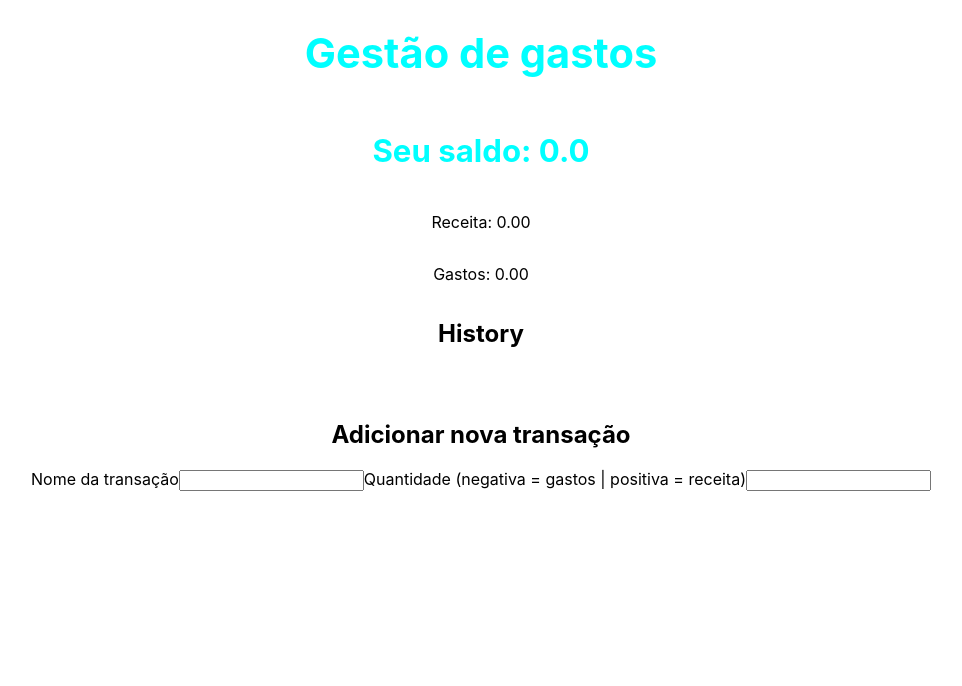
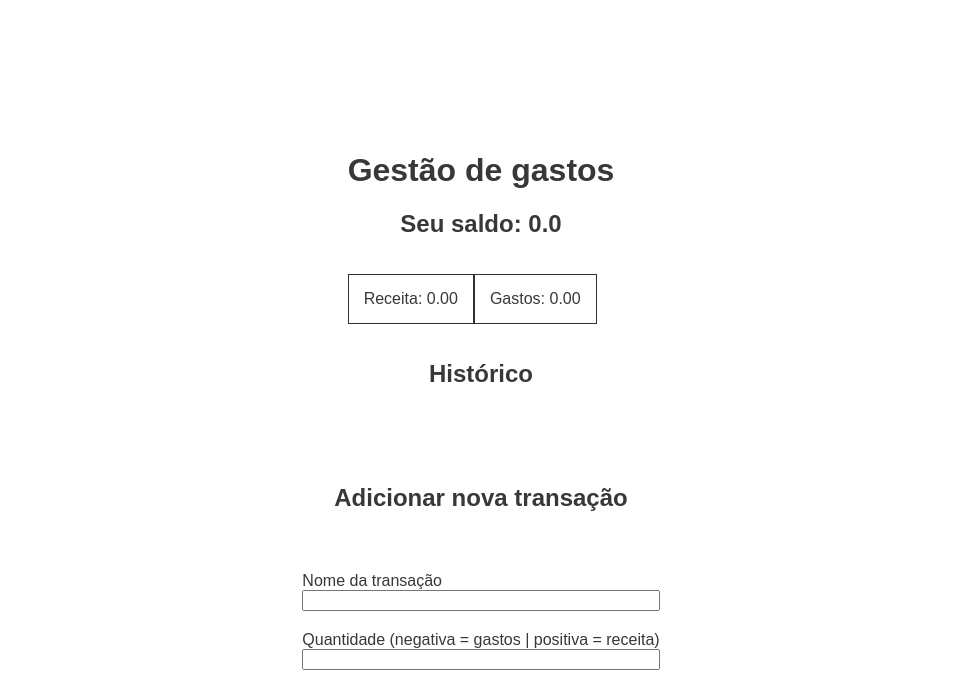
Before and after one commit to Nhed1/gest-o-financeira-react, a React (Create React App) app: page / in a window 1280 px wide. Shown: the top 686 px of the page, without its empty margins (159-1121 px from the left). Built offline with nearby package versions, Linux system fonts and the light colour scheme.

Commit message:
styles gerais adicionados, layout concluido

```diff
--- a/package.json
+++ b/package.json
@@ -6,6 +6,7 @@
     "@testing-library/jest-dom": "^5.16.1",
     "@testing-library/react": "^12.1.2",
     "@testing-library/user-event": "^13.5.0",
+    "node-sass": "^7.0.1",
     "react": "^17.0.2",
     "react-dom": "^17.0.2",
     "react-scripts": "5.0.0",
--- a/src/App.jsx
+++ b/src/App.jsx
@@ -1,15 +1,13 @@
 import {Header} from './components/Header.jsx'
-import {Balance} from './components/Balance.jsx'
 import {History} from './components/History.jsx'
 import {Form} from './components/Form.jsx'
 
-import './app.css'
+import './app.scss'
 
 function App() {
   return (
     <div className="App">
       <Header></Header>
-      <Balance></Balance>
       <History></History>
       <Form></Form>
     </div>
--- a/src/app.css
+++ /dev/null
@@ -1,6 +0,0 @@
-div {
-  display: flex;
-  flex-direction: column;
-  justify-content: center;
-  align-items: center;
-}
--- /dev/null
+++ b/src/app.scss
@@ -0,0 +1,42 @@
+.App {
+  height: 100vh;
+  width: 100vw;
+
+  display: flex;
+  flex-direction: column;
+  justify-content: center;
+  align-items: center;
+
+  color: rgb(58, 55, 55);
+  font-family: sans-serif;
+
+  .balance {
+    text-align: center;
+  }
+
+  .income-expense {
+    display: flex;
+    p {
+      border: 1px rgb(49, 48, 48) solid;
+      // border-radius: 10px;
+      padding: 15px;
+    }
+  }
+  .history ul {
+    // background-color: green;
+    padding: 20px 0;
+  }
+
+  .form {
+    text-align: center;
+  }
+
+  .form-inputs,
+  .amount,
+  .title-transaction {
+    padding-top: 20px;
+    text-align: left;
+    display: flex;
+    flex-direction: column;
+  }
+}
--- a/src/components/Balance.jsx
+++ /dev/null
@@ -1,8 +0,0 @@
-export function Balance() {
-    return(
-        <div>
-            <div><p>Receita: 0.00</p></div>
-            <div><p>Gastos: 0.00</p></div>
-        </div>
-    )
-}
--- a/src/components/Form.jsx
+++ b/src/components/Form.jsx
@@ -1,14 +1,17 @@
 export function Form() {
     return(
-        <div>
+        <div className="form">
             <h2>Adicionar nova transação</h2>
-            <div>
+            <div className="form-inputs">
                 <form>
-                    <label htmlFor="title">Nome da transação</label>
-                    <input type="text" id="title"/>
-
-                    <label htmlFor="title">Quantidade (negativa = gastos | positiva = receita)</label>
-                    <input type="text" id="title"/>
+                    <div className="title-transaction">
+                        <label htmlFor="title">Nome da transação</label>
+                        <input type="text" id="title"/>
+                    </div>
+                    <div className="amount">
+                        <label htmlFor="title">Quantidade (negativa = gastos | positiva = receita)</label>
+                        <input type="text" id="title"/>
+                    </div>
                 </form>
             </div>
         </div>
--- a/src/components/Header.jsx
+++ b/src/components/Header.jsx
@@ -1,10 +1,14 @@
-import './styles/header.css'
-
 export function Header() {
     return(
-        <div class="header">
+        <div class="balance">
+            <div>
             <h1>Gestão de gastos</h1>
             <h2>Seu saldo: 0.0</h2>
+            </div>
+            <div className='income-expense'>
+                <p>Receita: 0.00</p>
+                <p>Gastos: 0.00</p>
+            </div>
         </div>
     )
 }
--- a/src/components/History.jsx
+++ b/src/components/History.jsx
@@ -1,7 +1,7 @@
 export function History() {
     return(
-        <div>
-            <h2>History</h2>
+        <div className="history">
+            <h2>Histórico</h2>
             <ul>
 
             </ul>
--- a/src/components/styles/header.css
+++ /dev/null
@@ -1,4 +0,0 @@
-.header {
-  font-size: 1.3rem;
-  color: aqua;
-}
```
Also changed, not shown: src/components/styles/balance.scss (deleted), 1 other file (tests, documents, lock files or other folders).
